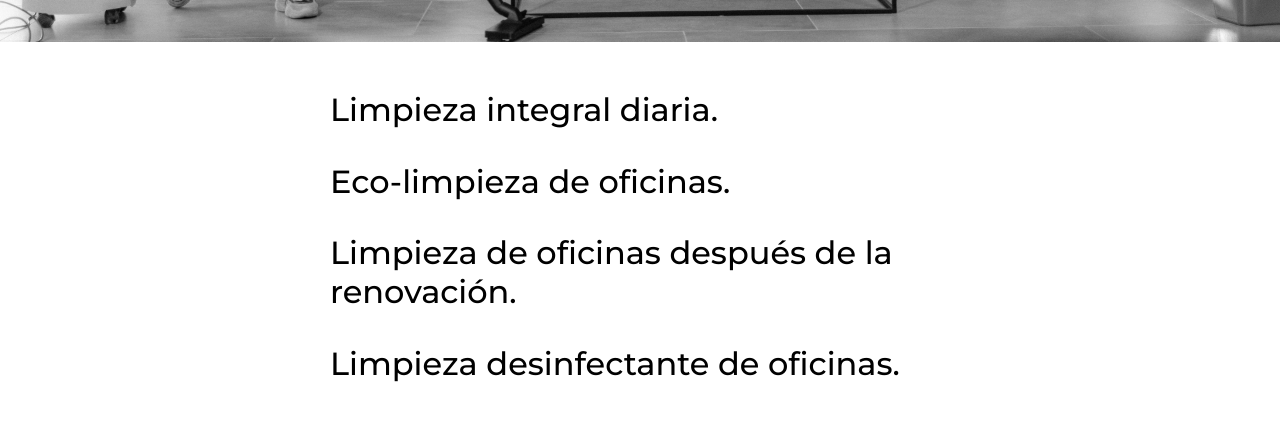
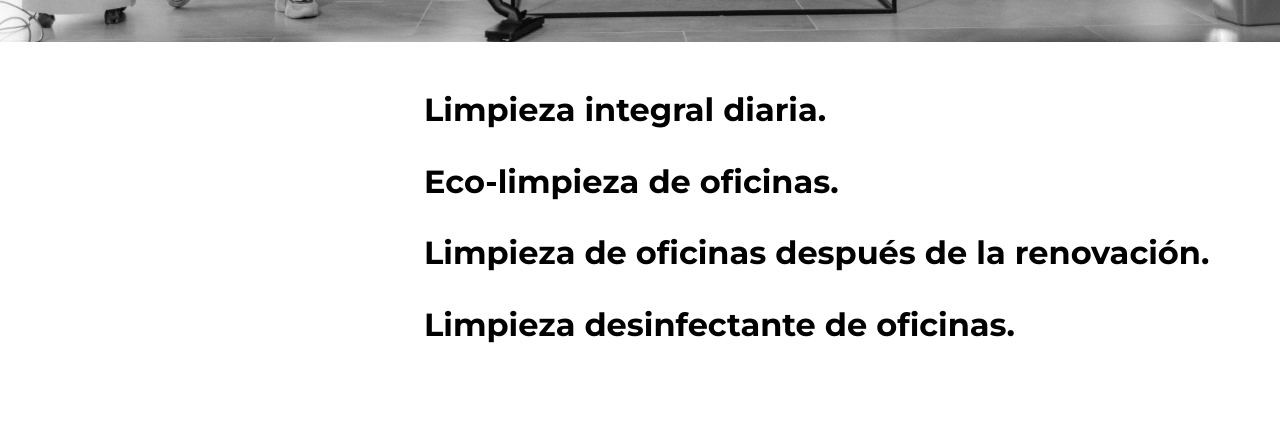
Before and after one commit to RuslanTissen/gregorio-world, a React (Create React App) app: page / in a window 1280 px wide. Shown: the part 358-791 px from the top of the page. Built offline with nearby package versions, Linux system fonts and the light colour scheme.

Commit message:
text stile changing

```diff
--- a/public/index.html
+++ b/public/index.html
@@ -13,6 +13,7 @@
 	<link rel="preconnect" href="https://fonts.gstatic.com" crossorigin>
 	<link href="https://fonts.googleapis.com/css2?family=Montserrat:wght@300&display=swap" rel="stylesheet">
 	<link href="https://fonts.googleapis.com/css2?family=Montserrat:wght@500&display=swap" rel="stylesheet">
+	<link href="https://fonts.googleapis.com/css2?family=Montserrat:wght@700&display=swap" rel="stylesheet">
 	<title>Grigorio World</title>
 	<!-- <noscript>
 		<link rel="stylesheet" href="assets/css/noscript.css" />
--- a/src/components/section-picture/Picture.scss
+++ b/src/components/section-picture/Picture.scss
@@ -13,13 +13,14 @@
 		// background-color: #4c4c4c;
 		padding: 15px 0 30px;
 			h1{
-				max-width: 700px;
-				margin: 1% auto;
+				max-width: 1200px;
+				margin: 1% 0 1% 30%;
 				padding: 20px 0 0 40px;
 				text-align: left;
 				color: black;
 				font-family: 'Montserrat', sans-serif;
-				font-weight: 500;
+				font-weight: 700;
+				font-size: 2em;
 			}
 	}
 	@media (min-width:1200px) {
```
